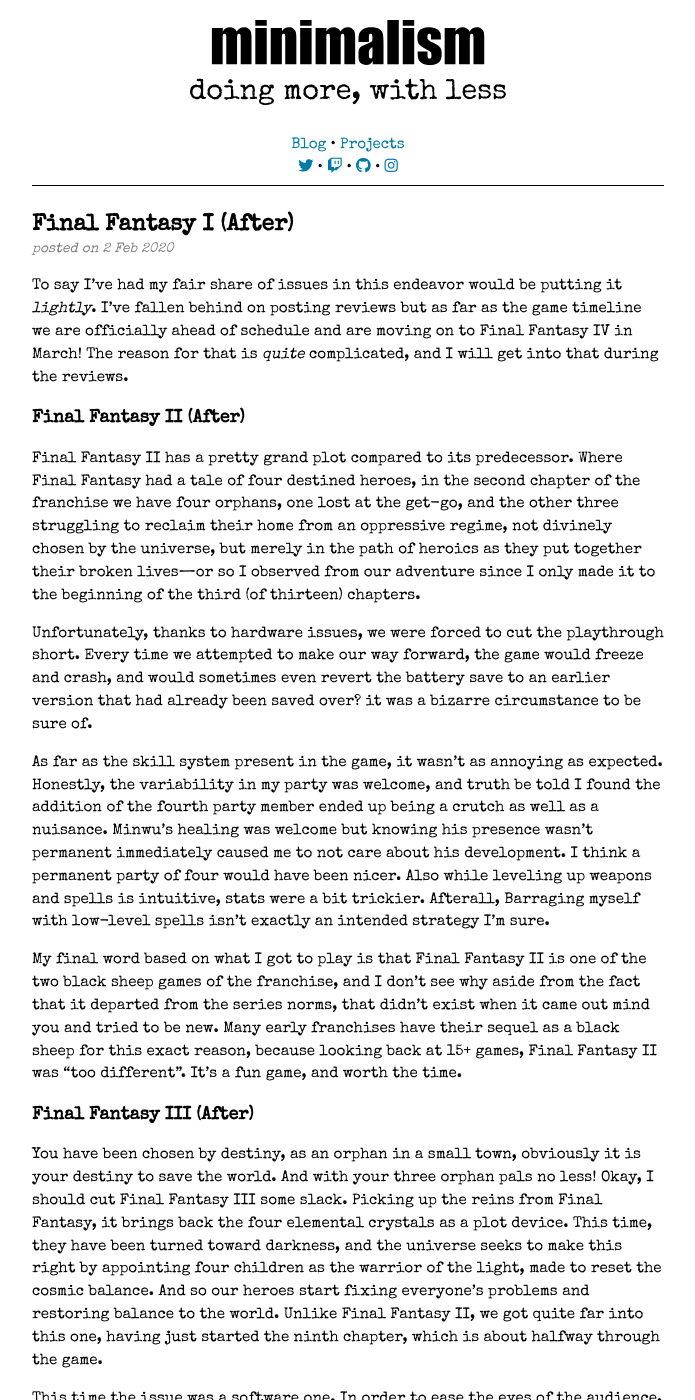
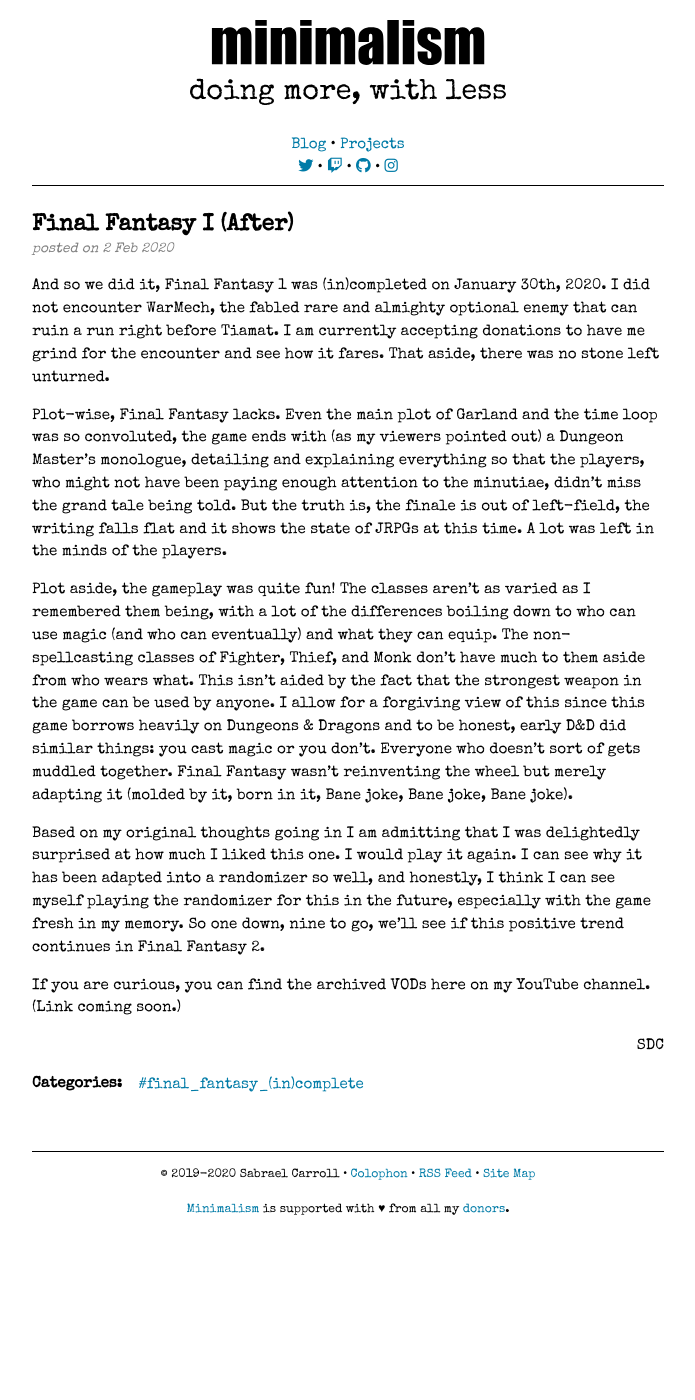
Before and after one commit to rabbitDumpling/rabbitdumpling.github.io, a Jekyll site: the page built from _posts/2020-02-02-final-fantasy-i-after.md, in a window 1280 px wide and 1400 px high. Shown: the whole window, without its empty margins (292-987 px from the left). Built offline with Jekyll 4.4.1, drawn with Linux system fonts in a browser that asks for light colours; nearby versions of some CDN libraries; some of the changed text lies outside the part shown.

Commit message:
Update post

```diff
--- a/_posts/2020-02-02-final-fantasy-i-after.md
+++ b/_posts/2020-02-02-final-fantasy-i-after.md
@@ -8,26 +8,14 @@ categories:
 comments: false
 ---
 
-To say I've had my fair share of issues in this endeavor would be putting it *lightly*. I've fallen behind on posting reviews but as far as the game timeline we are officially ahead of schedule and are moving on to Final Fantasy IV in March! The reason for that is *quite* complicated, and I will get into that during the reviews.
+And so we did it, Final Fantasy 1 was (in)completed on January 30th, 2020. I did not encounter WarMech, the fabled rare and almighty optional enemy that can ruin a run right before Tiamat. I am currently accepting donations to have me grind for the encounter and see how it fares. That aside, there was no stone left unturned.
 
 <!--more-->
 
-### Final Fantasy II (After)
+Plot-wise, Final Fantasy lacks. Even the main plot of Garland and the time loop was so convoluted, the game ends with (as my viewers pointed out) a Dungeon Master's monologue, detailing and explaining everything so that the players, who might not have been paying enough attention to the minutiae, didn't miss the grand tale being told. But the truth is, the finale is out of left-field, the writing falls flat and it shows the state of JRPGs at this time. A lot was left in the minds of the players.
 
-Final Fantasy II has a pretty grand plot compared to its predecessor. Where Final Fantasy had a tale of four destined heroes, in the second chapter of the franchise we have four orphans, one lost at the get-go, and the other three struggling to reclaim their home from an oppressive regime, not divinely chosen by the universe, but merely in the path of heroics as they put together their broken lives—or so I observed from our adventure since I only made it to the beginning of the third (of thirteen) chapters.
+Plot aside, the gameplay was quite fun! The classes aren't as varied as I remembered them being, with a lot of the differences boiling down to who can use magic (and who can eventually) and what they can equip. The non-spellcasting classes of Fighter, Thief, and Monk don't have much to them aside from who wears what. This isn't aided by the fact that the strongest weapon in the game can be used by anyone. I allow for a forgiving view of this since this game borrows heavily on Dungeons & Dragons and to be honest, early D&D did similar things: you cast magic or you don't. Everyone who doesn't sort of gets muddled together. Final Fantasy wasn't reinventing the wheel but merely adapting it (molded by it, born in it, Bane joke, Bane joke, Bane joke).
 
-Unfortunately, thanks to hardware issues, we were forced to cut the playthrough short. Every time we attempted to make our way forward, the game would freeze and crash, and would sometimes even revert the battery save to an earlier version that had already been saved over? it was a bizarre circumstance to be sure of.
+Based on my original thoughts going in I am admitting that I was delightedly surprised at how much I liked this one. I would play it again. I can see why it has been adapted into a randomizer so well, and honestly, I think I can see myself playing the randomizer for this in the future, especially with the game fresh in my memory. So one down, nine to go, we'll see if this positive trend continues in Final Fantasy 2.
 
-As far as the skill system present in the game, it wasn't as annoying as expected. Honestly, the variability in my party was welcome, and truth be told I found the addition of the fourth party member ended up being a crutch as well as a nuisance. Minwu's healing was welcome but knowing his presence wasn't permanent immediately caused me to not care about his development. I think a permanent party of four would have been nicer. Also while leveling up weapons and spells is intuitive, stats were a bit trickier. Afterall, Barraging myself with low-level spells isn't exactly an intended strategy I'm sure.
-
-My final word based on what I got to play is that Final Fantasy II is one of the two black sheep games of the franchise, and I don't see why aside from the fact that it departed from the series norms, that didn't exist when it came out mind you and tried to be new. Many early franchises have their sequel as a black sheep for this exact reason, because looking back at 15+ games, Final Fantasy II was "too different". It's a fun game, and worth the time.
-
-### Final Fantasy III (After)
-
-You have been chosen by destiny, as an orphan in a small town, obviously it is your destiny to save the world. And with your three orphan pals no less! Okay, I should cut Final Fantasy III some slack. Picking up the reins from Final Fantasy, it brings back the four elemental crystals as a plot device. This time, they have been turned toward darkness, and the universe seeks to make this right by appointing four children as the warrior of the light, made to reset the cosmic balance. And so our heroes start fixing everyone's problems and restoring balance to the world. Unlike Final Fantasy II, we got quite far into this one, having just started the ninth chapter, which is about halfway through the game.
-
-This time the issue was a software one. In order to ease the eyes of the audience, I made use of a visual mod that cleaned up the menus to appear more like a traditional final Fantasy UI (as opposed to one designed for a touch screen). I also opted for a balancing patch to make life easier and to avoid the excessive grinding Final Fantasy III is known for. On February 27th, 2020, Square decided to release a patch (and patch is a strong word for it) to attempt to do the same things mine did. Only it does not work, it is horribly broken, and apparently crashes the game whenever I open the Job menu. Thanks for that Square.
-
-So when it comes to mechanics, I will be honest, Final Fantasy 3 fell a little flat. A lack of customization in characters in exchange for customizing the party lends itself to a very limiting factor: Job Levels. Since in this game your characters base stats are affected by their current Job, there is a significant detriment to dragging a character back to a Level 1 Job. This means while the option to plan your own set of four Jobs is there, sometimes it isn't practical if it means having a character start a new Job from scratch. This does mean that choosing each member of the party to specialize in either specific styles of Job (i.e., physical, magical or specialized) is likely a good idea, but you can expect to grind a bit between dungeons as you bring your new party up to speed.
-
-The final verdict for Final Fantasy III is that it set-up the ball for Final Fantasy V, which spiked it into the win zone. You can't blame the prototype for its faults by comparing it to the final product. From what I played, I did enjoy myself, despite the necessary Job grinding.
+If you are curious, you can find the archived VODs here on my YouTube channel. (Link coming soon.)
```
